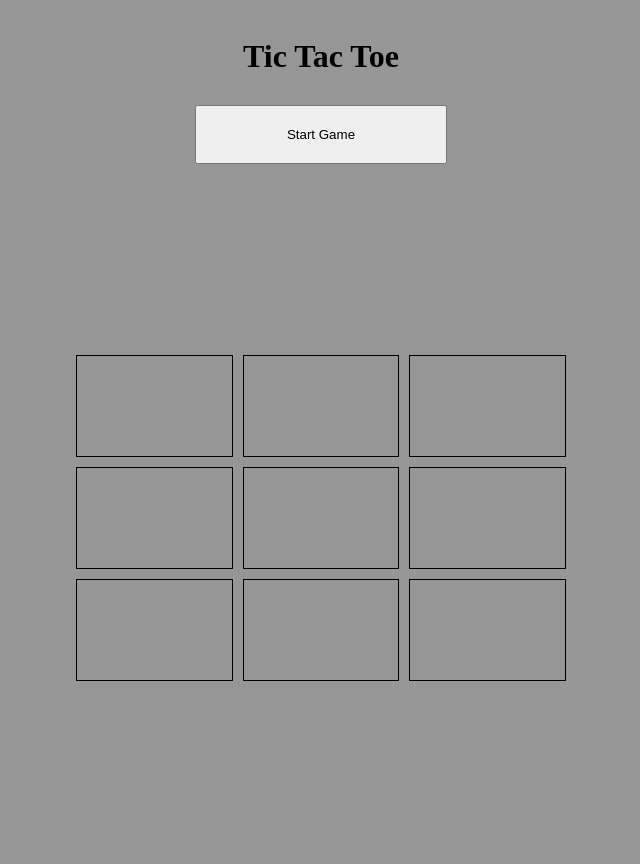
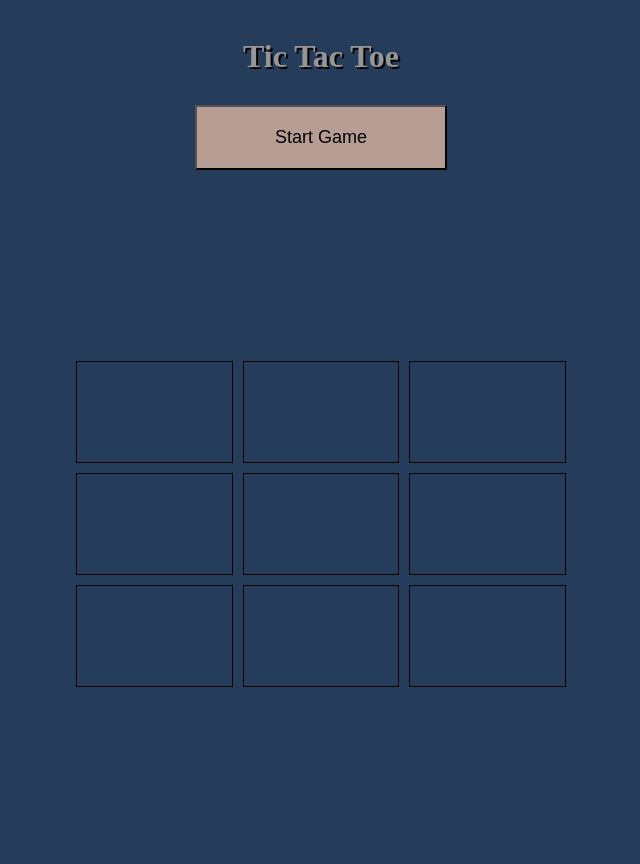
Before and after one commit to brentcam250/TicTacToe-JS, a PHP site: page / in a window 1280 px wide. Shown: the whole page, without its empty margins (319-959 px from the left). Before the commit the page ends 681 px from the top, so only its background shows below. Run offline with PHP 8.4, Linux system fonts and the light colour scheme.

Commit message:
added colours to styles

```diff
--- a/index.html
+++ b/index.html
@@ -9,7 +9,7 @@
 <body>
   <div class = 'header'>
     <h1>Tic Tac Toe</h1>
-    <button onclick='startGame()'>Start Game</button>
+    <button class = 'button' onclick='startGame()'>Start Game</button>
 
   </div>
 
--- a/styles.css
+++ b/styles.css
@@ -1,5 +1,5 @@
 body {
-  background-color: #969696ff; }
+  background-color: #253d5bff; }
 
 .header {
   display: flex;
@@ -9,7 +9,14 @@ body {
     padding: 20px;
     width: 20%; }
 
+.button {
+  background-color: #b79d94ff;
+  font-size: large; }
+
 h1 {
+  color: #969696ff;
+  font-size: xx-large;
+  text-shadow: 2px 2px black;
   margin: auto;
   padding: 30px; }
 
@@ -26,6 +33,9 @@ h1 {
   font-weight: bold;
   margin-bottom: 50px;
   padding: 50px; }
+  #player-container p {
+    color: #969696ff;
+    text-shadow: 2px 2px black; }
 
 #grid {
   display: grid;
@@ -39,6 +49,6 @@ h1 {
   justify-content: center;
   margin: 5px; }
   .grid-item:hover {
-    background-color: lightslategray; }
+    background-color: #67697cff; }
 
 /*# sourceMappingURL=styles.css.map */
--- a/styles.scss
+++ b/styles.scss
@@ -7,7 +7,7 @@ $prussian-blue: #253d5bff;
 
 
 body {
-	background-color: $spanish-gray;
+	background-color: $prussian-blue;
 }
 .header {
 	display: flex;
@@ -18,7 +18,15 @@ body {
 		width: 20%;
 	}
 }
+
+.button{
+	background-color: $silver-pink;
+	font-size: large;
+}
 h1 {
+	color: $spanish-gray;
+	font-size: xx-large;
+	text-shadow: 2px 2px black;
 	margin: auto;
 	padding: 30px;
 }
@@ -35,6 +43,11 @@ h1 {
 	font-weight: bold;
 	margin-bottom: 50px;
 	padding: 50px;
+	p{
+		color: $spanish-gray;
+		text-shadow: 2px 2px black;
+
+	}
 }
 #grid {
 	display: grid;
```
Also changed, not shown: 1 other file.
